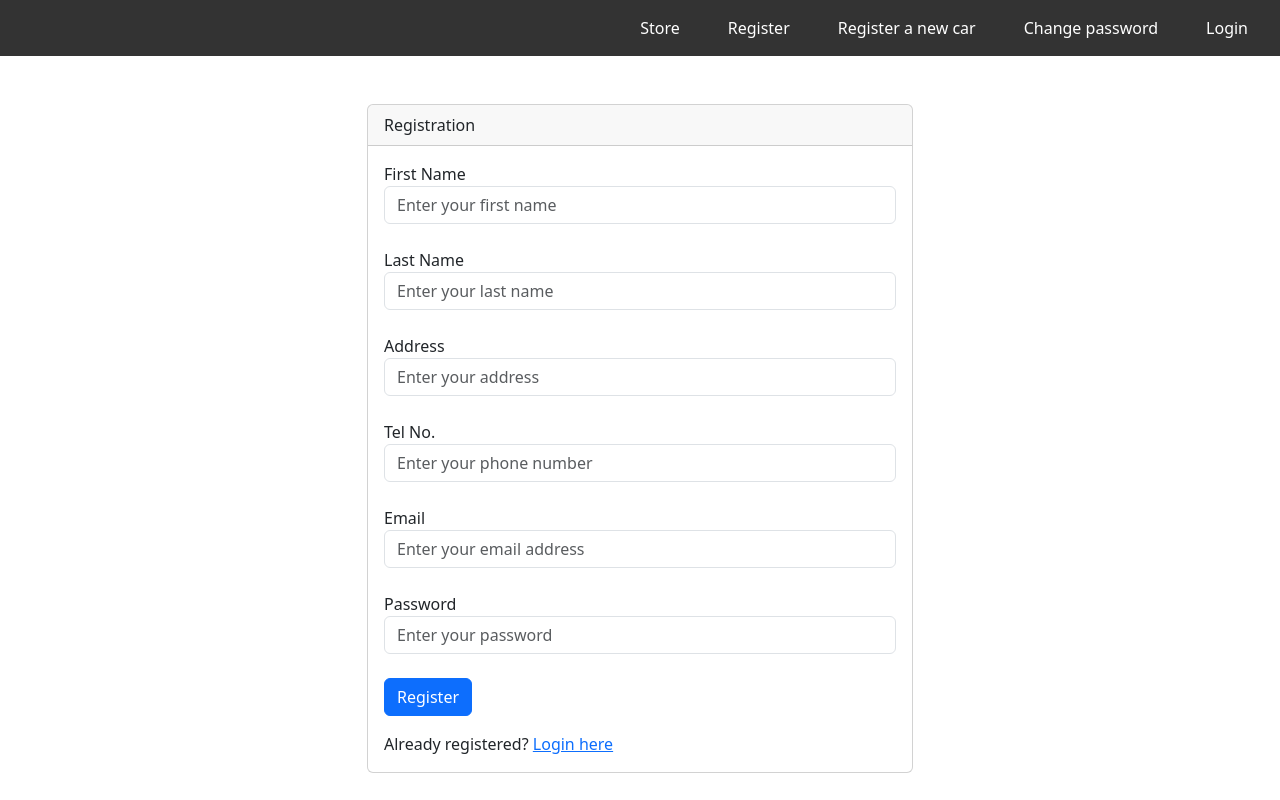
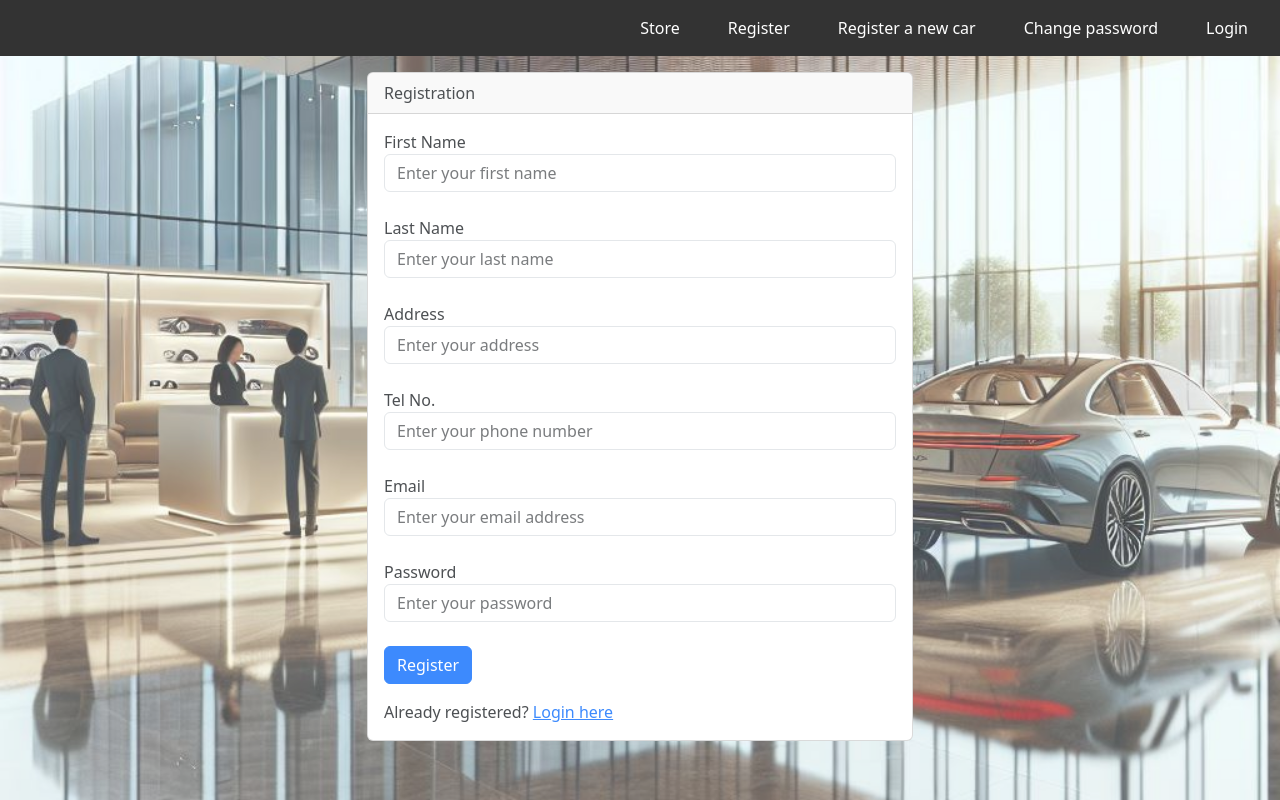
Before and after one commit to Itsmexander/mock-up-car-sale, a Vue app: page /register in a window 1280 px wide. Built offline with nearby package versions, Linux system fonts and the light colour scheme.

Commit message:
replacing price and year slider bar with two way sliderbar in store and adding background and some fine tune readjustment

```diff
--- a/src/App.vue
+++ b/src/App.vue
@@ -1,7 +1,8 @@
 <template>
   <div id="app">
     <Navbar />
-    <router-view></router-view>
+    <router-view>
+    </router-view>
   </div>
 </template>
 
@@ -11,12 +12,7 @@ export default {
   name: 'App',
   components: {
     Navbar,
+
   },
 }
 </script>
-
-<style>
-nav {
-  margin-bottom: 20px;
-}
-</style>
--- a/src/components/Navbar.vue
+++ b/src/components/Navbar.vue
@@ -24,11 +24,21 @@ export default {
 </script>
 
 <style scoped>
+body, html {
+  margin: 0;
+  padding: 0;
+  height: 100%;
+}
 .navbar {
   display: flex;
   justify-content: flex-end;
   background-color: #333;
   padding: 1rem;
+  margin: 0; /* Ensure no margin */
+  position: fixed; /* Fix the navbar at the top */
+  top: 0;
+  width: 100%;
+  z-index: 1000; /* Ensure it stays above other content */
 }
 .nav-list {
   list-style: none;
--- /dev/null
+++ b/src/components/background-container.vue
@@ -0,0 +1,21 @@
+<!-- eslint-disable vue/multi-word-component-names -->
+<!-- eslint-disable vue/multi-word-component-names -->
+<template>
+    <div class="background-container"></div>
+</template>
+<script>
+  export default{
+    name : 'background-container',
+  }
+</script>
+<style>
+.background-container {
+  background-image: url('@/assets/Designer.jpeg'); /* Adjust the path as needed */
+  background-size: cover; /* Ensures the image covers the entire container */
+  background-position: center; /* Centers the image */
+  width: 100%;
+  height: 100vh; /* Full viewport height */
+  position: relative;
+  opacity: 0.8;
+}
+</style>
--- a/src/view/AddCarComponent.vue
+++ b/src/view/AddCarComponent.vue
@@ -1,4 +1,6 @@
 <template>
+  <div  class="background-container">
+    <br />
     <div class="container mt-5">
       <div class="row justify-content-center">
         <div class="col-md-6">
@@ -68,6 +70,7 @@
                 <br />
                 <button type="submit" class="btn btn-primary">Register</button>
               </form>
+            </div>
           </div>
         </div>
       </div>
@@ -154,3 +157,14 @@ export default {
   },
 }
 </script>
+<style>
+.background-container {
+  background-image: url('@/assets/Designer.jpeg'); /* Adjust the path as needed */
+  background-size: cover; /* Ensures the image covers the entire container */
+  background-position: center; /* Centers the image */
+  width: 100%;
+  height: 100vh; /* Full viewport height */
+  position: relative;
+  opacity: 0.8;
+}
+</style>
--- a/src/view/ChangePasswordComponent.vue
+++ b/src/view/ChangePasswordComponent.vue
@@ -1,4 +1,6 @@
 <template>
+  <div class="background-container">
+    <br />
       <div class="container mt-5">
         <div class="row justify-content-center">
           <div class="col-md-6">
@@ -34,6 +36,7 @@
                   <br />
                 <button type="submit" class="btn btn-primary">Change Password</button>
               </form>
+            </div>
           </div>
         </div>
       </div>
@@ -92,3 +95,14 @@ export default {
   },
 }
 </script>
+<style>
+.background-container {
+  background-image: url('@/assets/Designer.jpeg'); /* Adjust the path as needed */
+  background-size: cover; /* Ensures the image covers the entire container */
+  background-position: center; /* Centers the image */
+  width: 100%;
+  height: 100vh; /* Full viewport height */
+  position: relative;
+  opacity: 0.8;
+}
+</style>
--- a/src/view/LoginComponent.vue
+++ b/src/view/LoginComponent.vue
@@ -1,4 +1,6 @@
 <template>
+  <div class="background-container">
+    <br />
       <div class="container mt-5">
         <div class="row justify-content-center">
           <div class="col-md-6">
@@ -34,6 +36,7 @@
                   </form>
                   <div class="mt-3">
                     <span>Not registered? <router-link to="/register">Register/SignUp Here</router-link></span>
+                  </div>
                 </div>
               </div>
             </div>
@@ -92,3 +95,14 @@ export default {
   },
 }
 </script>
+<style>
+.background-container {
+  background-image: url('@/assets/Designer.jpeg'); /* Adjust the path as needed */
+  background-size: cover; /* Ensures the image covers the entire container */
+  background-position: center; /* Centers the image */
+  width: 100%;
+  height: 100vh; /* Full viewport height */
+  position: relative;
+  opacity: 0.8;
+}
+</style>
--- a/src/view/RegisterComponent.vue
+++ b/src/view/RegisterComponent.vue
@@ -1,5 +1,7 @@
 <template>
-  <div class="container mt-5">
+  <div class="background-container">
+    <br />
+    <div class="container mt-5">
     <div class="row justify-content-center">
       <div class="col-md-6">
         <div class="card">
@@ -88,6 +90,7 @@
       </div>
     </div>
   </div>
+  </div>
 </template>
 
 <script>
@@ -174,3 +177,14 @@ export default {
   },
 }
 </script>
+<style>
+.background-container {
+  background-image: url('@/assets/Designer.jpeg'); /* Adjust the path as needed */
+  background-size: cover; /* Ensures the image covers the entire container */
+  background-position: center; /* Centers the image */
+  width: 100%;
+  height: 100vh; /* Full viewport height */
+  position: relative;
+  opacity: 0.8;
+}
+</style>
--- a/src/view/StoreComponent.vue
+++ b/src/view/StoreComponent.vue
@@ -1,17 +1,21 @@
 <template>
-  <div>
+  <div class="background-container">
     <input v-model="searchQuery" placeholder="Search cars by name, notation, etc." class="search-box" />
     <br/>
-    <label for="priceRange">Price Range: {{ priceRange[0] }} ฿ - {{ priceRange[1] }} ฿</label>
-    <input type="range" v-model="priceRange[0]" min="0" max="2000" step="10" />
-    <input type="range" v-model="priceRange[1]" min="0" max="2000" step="10" />
+    <label class="rangelabel" for="priceRange">Price Range: {{ priceRange[0] }} ฿ - {{ priceRange[1] }} ฿</label>
+    <div class="slider">
+      <input type="range" v-model="priceRange[0]" :min="minPrice" :max="priceRange[1]" step="10" />
+      <input type="range" v-model="priceRange[1]" :min="priceRange[0]" :max="maxPrice" step="10" />
+    </div>
     <br/>
-    <label for="yearRange">Manufactured Year Range: {{ yearRange[0] }} - {{ yearRange[1] }}</label>
-    <input type="range" v-model="yearRange[0]" min="1920" max="2024" step="1" />
-    <input type="range" v-model="yearRange[1]" min="1920" max="2024" step="1" />
+    <label class="rangelabel" for="yearRange">Manufactured Year Range: {{ yearRange[0] }} - {{ yearRange[1] }}</label>
+    <div class="slider">
+      <input type="range" v-model="yearRange[0]" :min="minYear" :max="yearRange[1]" step="1" />
+      <input type="range" v-model="yearRange[1]" :min="yearRange[0]" :max="maxYear" step="1" />
+    </div>
     <br/>
     <div v-if="filteredCars.length > 0">
-      <table>
+      <table class="table">
         <thead>
           <tr>
             <th @click="sort('carId')">ID</th>
@@ -61,7 +65,11 @@ export default {
     return {
       searchQuery: '',
       priceRange: [0, 2000],
+      minPrice:0,
+      maxPrice:2000,
       yearRange: [1920, 2024],
+      minYear:1920,
+      maxYear:2024,
       cars: [],
       currentPage: 1,
       pageSize: 15,
@@ -81,6 +89,7 @@ export default {
       );
     },
     sortedCars() {
+      // eslint-disable-next-line vue/no-side-effects-in-computed-properties
       return this.filteredCars.sort((a, b) => {
         let modifier = this.sortOrder === 'asc' ? 1 : -1;
         if (a[this.sortKey] < b[this.sortKey]) return -1 * modifier;
@@ -157,11 +166,21 @@ export default {
 </script>
 
 <style scoped>
+body, html {
+  margin: 0;
+  padding: 0;
+  height: 100%;
+}
 .navbar {
   display: flex;
   justify-content: flex-end;
   background-color: #333;
   padding: 1rem;
+  margin: 0; /* Ensure no margin */
+  position: fixed; /* Fix the navbar at the top */
+  top: 0;
+  width: 100%;
+  z-index: 1000; /* Ensure it stays above other content */
 }
 .nav-list {
   list-style: none;
@@ -183,13 +202,13 @@ export default {
   background-color: #555;
 }
 table {
-  width: 100%;
+  width: 95%;
   border-collapse: collapse;
   margin-top: 1rem;
 }
 th,
 td {
-  border: 1px solid #ddd;
+  border: 1px solid #333333;
   padding: 8px;
 }
 th {
@@ -210,4 +229,35 @@ th {
   margin-bottom: 20px;
   margin-left: 20px; /* Adds space above the pagination controls */
 }
+.slider {
+  position: relative;
+  margin-left: 20px;
+  width: 300px;
+}
+.slider input[type="range"] {
+  position: absolute;
+  width: 100%;
+  pointer-events: none;
+}
+.slider input[type="range"]::-webkit-slider-thumb {
+  pointer-events: all;
+  position: relative;
+  z-index: 1;
+}
+.rangelabel{
+  margin-left: 20px;
+}
+.table{
+  margin-left: 20px;
+  margin-right: 20px;
+}
+.background-container {
+  background-image: url('@/assets/Designer.jpeg'); /* Adjust the path as needed */
+  background-size: cover; /* Ensures the image covers the entire container */
+  background-position: center; /* Centers the image */
+  width: 100%;
+  height: 100vh; /* Full viewport height */
+  position: relative;
+  opacity: 0.8;
+}
 </style>
```
Also changed, not shown: src/assets/Designer.jpeg (added). Lines whose indentation alone changed are shown as unchanged.
